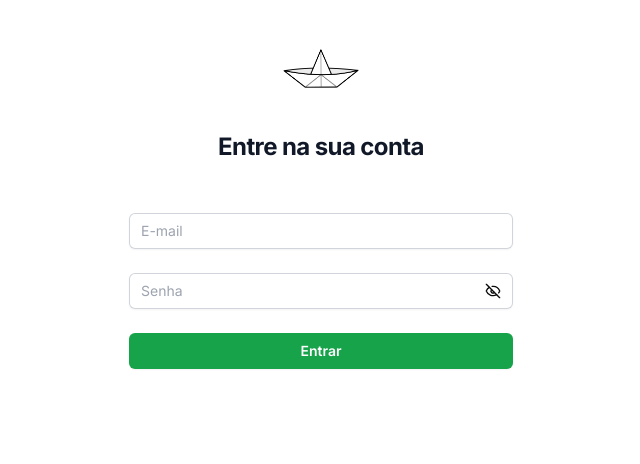
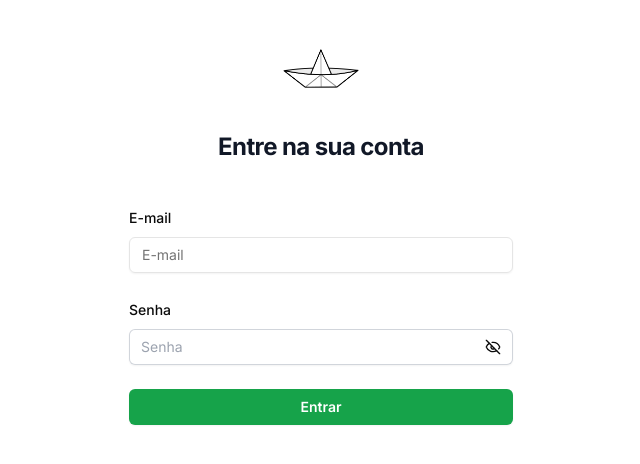
Before and after one commit to DamiaoCanndido/dca-scan-next, a Next.js app: page /login in a window 1280 px wide. Shown: the top 464 px of the page, without its empty margins (319-959 px from the left). Built offline with nearby package versions, Linux system fonts and the light colour scheme.

Commit message:
add validation to login page

```diff
--- a/package.json
+++ b/package.json
@@ -9,6 +9,7 @@
     "lint": "next lint"
   },
   "dependencies": {
+    "@hookform/resolvers": "^3.3.4",
     "@radix-ui/react-dialog": "^1.0.5",
     "@radix-ui/react-dropdown-menu": "^2.0.6",
     "@radix-ui/react-icons": "^1.3.0",
@@ -24,9 +25,11 @@
     "next": "14.1.4",
     "react": "^18",
     "react-dom": "^18",
+    "react-hook-form": "^7.51.3",
     "react-icons": "^5.0.1",
     "tailwind-merge": "^2.2.2",
-    "tailwindcss-animate": "^1.0.7"
+    "tailwindcss-animate": "^1.0.7",
+    "zod": "^3.22.5"
   },
   "devDependencies": {
     "@tailwindcss/forms": "^0.5.7",
--- a/src/app/login/page.tsx
+++ b/src/app/login/page.tsx
@@ -1,6 +1,9 @@
 'use client';
 import { LuEye, LuEyeOff } from 'react-icons/lu';
 import { useRouter } from 'next/navigation';
+import { z } from 'zod';
+import { useForm } from 'react-hook-form';
+import { zodResolver } from '@hookform/resolvers/zod';
 import Image from 'next/image';
 import { useState } from 'react';
 import { api } from '@/lib/axios';
@@ -8,25 +11,38 @@
 import { useToast } from '@/components/ui/use-toast';
 import { ToastAction } from '@/components/ui/toast';
 import { createCookies } from '@/helpers/cookies';
+import { Button } from '@/components/ui/button';
+import {
+  Form,
+  FormControl,
+  FormField,
+  FormItem,
+  FormLabel,
+  FormMessage,
+} from '@/components/ui/form';
+import { Input } from '@/components/ui/input';
+
+const formSchema = z.object({
+  email: z
+    .string()
+    .email('Isso não é um e-mail válido')
+    .min(6, { message: 'E-mail deve conter no mínimo 6 caracteres.' })
+    .max(50, { message: 'O e-mail não pode exceder 50 caracteres.' }),
+  password: z
+    .string()
+    .min(6, { message: 'A senha deve conter no mínimo 6 caracteres.' }),
+});
 
 export default function Page() {
-  const router = useRouter();
-  const [email, setEmail] = useState('');
-  const [password, setPassword] = useState('');
-  const [typePW, setTypePW] = useState('password');
-  const [showPassword, setShowPassword] = useState(false);
+  const form = useForm<z.infer<typeof formSchema>>({
+    resolver: zodResolver(formSchema),
+    defaultValues: {
+      email: '',
+      password: '',
+    },
+  });
 
-  const { toast } = useToast();
-
-  const handleEmailChange = (event: React.ChangeEvent<HTMLInputElement>) => {
-    setEmail(event.target.value);
-  };
-
-  const handlePasswordChange = (event: React.ChangeEvent<HTMLInputElement>) => {
-    setPassword(event.target.value);
-  };
-
-  const Login = async () => {
+  async function onSubmit({ email, password }: z.infer<typeof formSchema>) {
     try {
       const res = await api.post('/login', {
         email,
@@ -44,7 +60,13 @@
         });
       }
     }
-  };
+  }
+
+  const router = useRouter();
+  const [typePW, setTypePW] = useState('password');
+  const [showPassword, setShowPassword] = useState(false);
+
+  const { toast } = useToast();
 
   const toggleShowPassword = () => {
     setShowPassword(!showPassword);
@@ -71,52 +93,56 @@
       </div>
 
       <div className="mt-10 sm:mx-auto sm:w-full sm:max-w-sm">
-        <form className="space-y-6" action="#" method="POST">
-          <div className="mt-2">
-            <input
-              id="email"
+        <Form {...form}>
+          <form onSubmit={form.handleSubmit(onSubmit)} className="space-y-6">
+            <FormField
+              control={form.control}
               name="email"
-              type="email"
-              value={email}
-              onChange={handleEmailChange}
-              placeholder="E-mail"
-              autoComplete="email"
-              required
-              className="block w-full rounded-md border-0 py-1.5 text-black shadow-sm ring-1 ring-inset ring-gray-300 placeholder:text-gray-400 focus:ring-2 focus:ring-inset focus:ring-green-dark sm:text-sm sm:leading-6"
+              render={({ field }) => (
+                <FormItem>
+                  <FormLabel>E-mail</FormLabel>
+                  <FormControl>
+                    <Input placeholder="E-mail" {...field} />
+                  </FormControl>
+                  <FormMessage />
+                </FormItem>
+              )}
             />
-          </div>
-
-          <div className="relative mt-2">
-            <input
-              id="password"
+            <FormField
+              control={form.control}
               name="password"
+              render={({ field }) => (
+                <FormItem>
+                  <FormLabel>Senha</FormLabel>
+                  <FormControl>
+                    <div className="relative">
+                      <Input
+                        placeholder="Senha"
                         type={typePW}
-              value={password}
-              onChange={handlePasswordChange}
-              placeholder="Senha"
-              autoComplete="current-password"
-              required
+                        {...field}
                         className="block w-full rounded-md border-0 py-1.5 text-black shadow-sm ring-1 ring-inset ring-gray-300 placeholder:text-gray-400 focus:ring-2 focus:ring-inset focus:ring-green-dark sm:text-sm sm:leading-6"
                       />
                       <button
                         onClick={toggleShowPassword}
-              type="submit"
+                        type="button"
                         className="absolute top-1/2 right-3 -translate-y-1/2"
                       >
                         {showPassword ? <LuEye /> : <LuEyeOff />}
                       </button>
                     </div>
-
-          <div>
-            <button
-              onClick={Login}
-              type="button"
+                  </FormControl>
+                  <FormMessage />
+                </FormItem>
+              )}
+            />
+            <Button
               className="flex w-full justify-center rounded-md bg-green-600 px-3 py-1.5 text-sm font-semibold leading-6 text-white shadow-sm hover:bg-green-300 focus-visible:outline focus-visible:outline-2 focus-visible:outline-offset-2 focus-visible:outline-indigo-600"
+              type="submit"
             >
               Entrar
-            </button>
-          </div>
+            </Button>
           </form>
+        </Form>
       </div>
     </div>
   );
--- a/src/components/owner/dashboard.tsx
+++ b/src/components/owner/dashboard.tsx
@@ -14,7 +14,7 @@
 import { useRouter } from 'next/navigation';
 import { useEffect, useState } from 'react';
 import { clearCookies } from '@/helpers/cookies';
-import { UpdateDeleteDialog } from './update-delete-dialog';
+import { UpdateDeleteDialog } from '@/components/owner/update-delete-dialog';
 
 dayjs.extend(relativeTime);
 dayjs.locale('pt-br');
@@ -196,7 +196,7 @@
               >
                 <td className="pl-2 h-16 text-2xl font-bold">{k.order}</td>
                 <td>{k.description}</td>
-                <td>{dayjs().to(k.createdAt)}</td>
+                <td>{dayjs(k.createdAt).format('DD/MM/YY hh:mm')}</td>
                 <td style={{ width: 64 }}>
                   <UpdateDeleteDialog
                     myDiv={
--- /dev/null
+++ b/src/components/ui/button.tsx
@@ -0,0 +1,57 @@
+import * as React from "react"
+import { Slot } from "@radix-ui/react-slot"
+import { cva, type VariantProps } from "class-variance-authority"
+
+import { cn } from "@/lib/utils"
+
+const buttonVariants = cva(
+  "inline-flex items-center justify-center whitespace-nowrap rounded-md text-sm font-medium transition-colors focus-visible:outline-none focus-visible:ring-1 focus-visible:ring-ring disabled:pointer-events-none disabled:opacity-50",
+  {
+    variants: {
+      variant: {
+        default:
+          "bg-primary text-primary-foreground shadow hover:bg-primary/90",
+        destructive:
+          "bg-destructive text-destructive-foreground shadow-sm hover:bg-destructive/90",
+        outline:
+          "border border-input bg-background shadow-sm hover:bg-accent hover:text-accent-foreground",
+        secondary:
+          "bg-secondary text-secondary-foreground shadow-sm hover:bg-secondary/80",
+        ghost: "hover:bg-accent hover:text-accent-foreground",
+        link: "text-primary underline-offset-4 hover:underline",
+      },
+      size: {
+        default: "h-9 px-4 py-2",
+        sm: "h-8 rounded-md px-3 text-xs",
+        lg: "h-10 rounded-md px-8",
+        icon: "h-9 w-9",
+      },
+    },
+    defaultVariants: {
+      variant: "default",
+      size: "default",
+    },
+  }
+)
+
+export interface ButtonProps
+  extends React.ButtonHTMLAttributes<HTMLButtonElement>,
+    VariantProps<typeof buttonVariants> {
+  asChild?: boolean
+}
+
+const Button = React.forwardRef<HTMLButtonElement, ButtonProps>(
+  ({ className, variant, size, asChild = false, ...props }, ref) => {
+    const Comp = asChild ? Slot : "button"
+    return (
+      <Comp
+        className={cn(buttonVariants({ variant, size, className }))}
+        ref={ref}
+        {...props}
+      />
+    )
+  }
+)
+Button.displayName = "Button"
+
+export { Button, buttonVariants }
--- /dev/null
+++ b/src/components/ui/form.tsx
@@ -0,0 +1,176 @@
+import * as React from "react"
+import * as LabelPrimitive from "@radix-ui/react-label"
+import { Slot } from "@radix-ui/react-slot"
+import {
+  Controller,
+  ControllerProps,
+  FieldPath,
+  FieldValues,
+  FormProvider,
+  useFormContext,
+} from "react-hook-form"
+
+import { cn } from "@/lib/utils"
+import { Label } from "@/components/ui/label"
+
+const Form = FormProvider
+
+type FormFieldContextValue<
+  TFieldValues extends FieldValues = FieldValues,
+  TName extends FieldPath<TFieldValues> = FieldPath<TFieldValues>
+> = {
+  name: TName
+}
+
+const FormFieldContext = React.createContext<FormFieldContextValue>(
+  {} as FormFieldContextValue
+)
+
+const FormField = <
+  TFieldValues extends FieldValues = FieldValues,
+  TName extends FieldPath<TFieldValues> = FieldPath<TFieldValues>
+>({
+  ...props
+}: ControllerProps<TFieldValues, TName>) => {
+  return (
+    <FormFieldContext.Provider value={{ name: props.name }}>
+      <Controller {...props} />
+    </FormFieldContext.Provider>
+  )
+}
+
+const useFormField = () => {
+  const fieldContext = React.useContext(FormFieldContext)
+  const itemContext = React.useContext(FormItemContext)
+  const { getFieldState, formState } = useFormContext()
+
+  const fieldState = getFieldState(fieldContext.name, formState)
+
+  if (!fieldContext) {
+    throw new Error("useFormField should be used within <FormField>")
+  }
+
+  const { id } = itemContext
+
+  return {
+    id,
+    name: fieldContext.name,
+    formItemId: `${id}-form-item`,
+    formDescriptionId: `${id}-form-item-description`,
+    formMessageId: `${id}-form-item-message`,
+    ...fieldState,
+  }
+}
+
+type FormItemContextValue = {
+  id: string
+}
+
+const FormItemContext = React.createContext<FormItemContextValue>(
+  {} as FormItemContextValue
+)
+
+const FormItem = React.forwardRef<
+  HTMLDivElement,
+  React.HTMLAttributes<HTMLDivElement>
+>(({ className, ...props }, ref) => {
+  const id = React.useId()
+
+  return (
+    <FormItemContext.Provider value={{ id }}>
+      <div ref={ref} className={cn("space-y-2", className)} {...props} />
+    </FormItemContext.Provider>
+  )
+})
+FormItem.displayName = "FormItem"
+
+const FormLabel = React.forwardRef<
+  React.ElementRef<typeof LabelPrimitive.Root>,
+  React.ComponentPropsWithoutRef<typeof LabelPrimitive.Root>
+>(({ className, ...props }, ref) => {
+  const { error, formItemId } = useFormField()
+
+  return (
+    <Label
+      ref={ref}
+      className={cn(error && "text-destructive", className)}
+      htmlFor={formItemId}
+      {...props}
+    />
+  )
+})
+FormLabel.displayName = "FormLabel"
+
+const FormControl = React.forwardRef<
+  React.ElementRef<typeof Slot>,
+  React.ComponentPropsWithoutRef<typeof Slot>
+>(({ ...props }, ref) => {
+  const { error, formItemId, formDescriptionId, formMessageId } = useFormField()
+
+  return (
+    <Slot
+      ref={ref}
+      id={formItemId}
+      aria-describedby={
+        !error
+          ? `${formDescriptionId}`
+          : `${formDescriptionId} ${formMessageId}`
+      }
+      aria-invalid={!!error}
+      {...props}
+    />
+  )
+})
+FormControl.displayName = "FormControl"
+
+const FormDescription = React.forwardRef<
+  HTMLParagraphElement,
+  React.HTMLAttributes<HTMLParagraphElement>
+>(({ className, ...props }, ref) => {
+  const { formDescriptionId } = useFormField()
+
+  return (
+    <p
+      ref={ref}
+      id={formDescriptionId}
+      className={cn("text-[0.8rem] text-muted-foreground", className)}
+      {...props}
+    />
+  )
+})
+FormDescription.displayName = "FormDescription"
+
+const FormMessage = React.forwardRef<
+  HTMLParagraphElement,
+  React.HTMLAttributes<HTMLParagraphElement>
+>(({ className, children, ...props }, ref) => {
+  const { error, formMessageId } = useFormField()
+  const body = error ? String(error?.message) : children
+
+  if (!body) {
+    return null
+  }
+
+  return (
+    <p
+      ref={ref}
+      id={formMessageId}
+      className={cn("text-[0.8rem] font-medium text-destructive", className)}
+      {...props}
+    >
+      {body}
+    </p>
+  )
+})
+FormMessage.displayName = "FormMessage"
+
+export {
+  useFormField,
+  Form,
+  FormItem,
+  FormLabel,
+  FormControl,
+  FormDescription,
+  FormMessage,
+  FormField,
+}
--- /dev/null
+++ b/src/components/ui/input.tsx
@@ -0,0 +1,25 @@
+import * as React from "react"
+
+import { cn } from "@/lib/utils"
+
+export interface InputProps
+  extends React.InputHTMLAttributes<HTMLInputElement> {}
+
+const Input = React.forwardRef<HTMLInputElement, InputProps>(
+  ({ className, type, ...props }, ref) => {
+    return (
+      <input
+        type={type}
+        className={cn(
+          "flex h-9 w-full rounded-md border border-input bg-transparent px-3 py-1 text-sm shadow-sm transition-colors file:border-0 file:bg-transparent file:text-sm file:font-medium placeholder:text-muted-foreground focus-visible:outline-none focus-visible:ring-1 focus-visible:ring-ring disabled:cursor-not-allowed disabled:opacity-50",
+          className
+        )}
+        ref={ref}
+        {...props}
+      />
+    )
+  }
+)
+Input.displayName = "Input"
+
+export { Input }
--- /dev/null
+++ b/src/components/ui/label.tsx
@@ -0,0 +1,26 @@
+"use client"
+
+import * as React from "react"
+import * as LabelPrimitive from "@radix-ui/react-label"
+import { cva, type VariantProps } from "class-variance-authority"
+
+import { cn } from "@/lib/utils"
+
+const labelVariants = cva(
+  "text-sm font-medium leading-none peer-disabled:cursor-not-allowed peer-disabled:opacity-70"
+)
+
+const Label = React.forwardRef<
+  React.ElementRef<typeof LabelPrimitive.Root>,
+  React.ComponentPropsWithoutRef<typeof LabelPrimitive.Root> &
+    VariantProps<typeof labelVariants>
+>(({ className, ...props }, ref) => (
+  <LabelPrimitive.Root
+    ref={ref}
+    className={cn(labelVariants(), className)}
+    {...props}
+  />
+))
+Label.displayName = LabelPrimitive.Root.displayName
+
+export { Label }
```
Also changed, not shown: 1 other file (tests, documents, lock files or other folders). Lines whose indentation alone changed are shown as unchanged.
